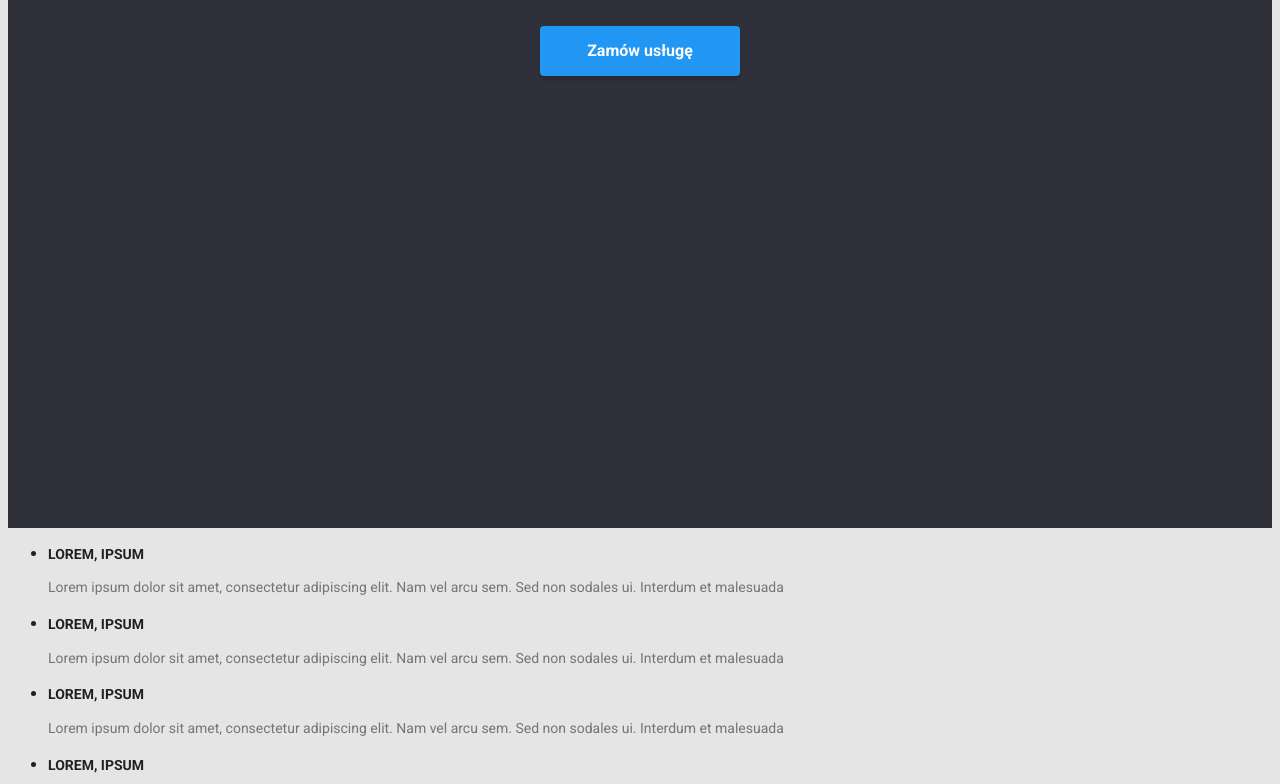
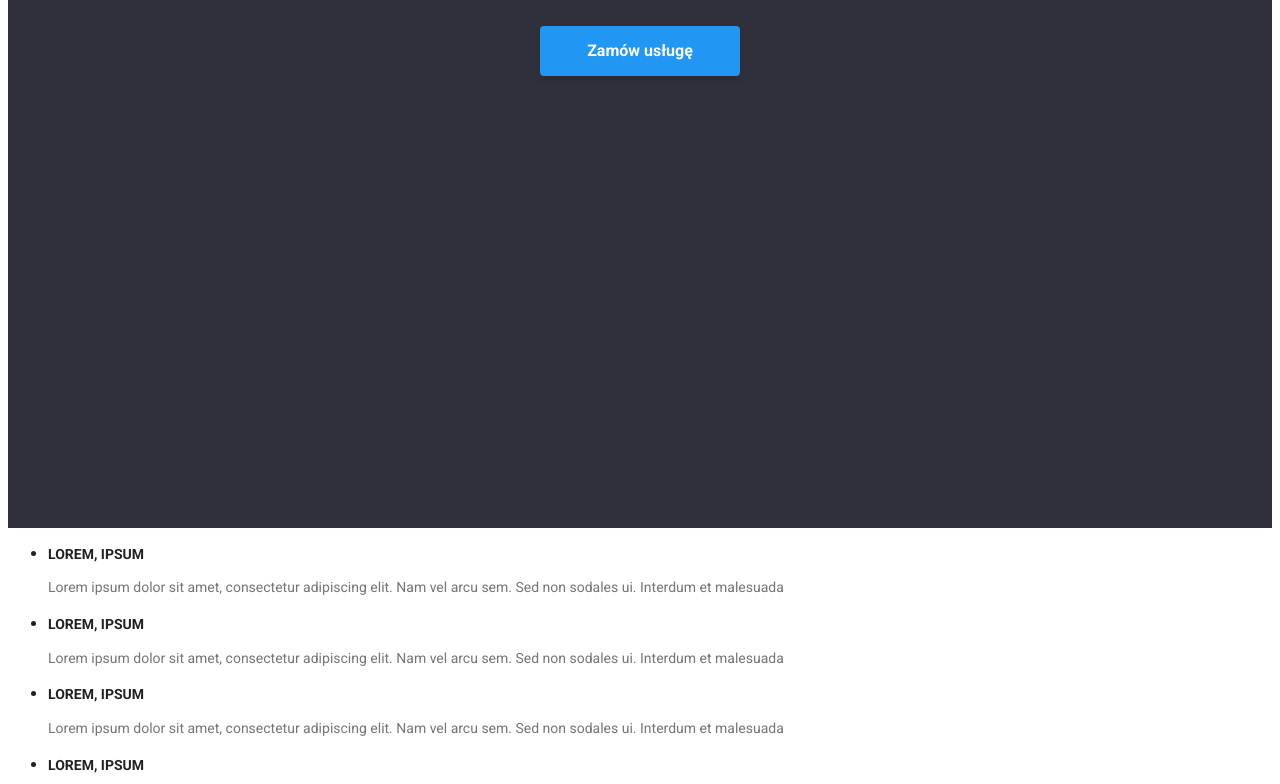
Before and after one commit to krzysztof-kryczka/goit-markup-hw-02, a plain HTML site: page index.html in a window 1280 px wide. Shown: the part 253-1037 px from the top of the page. Drawn offline with Linux system fonts and the light colour scheme.

Commit message:
fixes #4 - remove background from body tag

```diff
--- a/css/styles.css
+++ b/css/styles.css
@@ -16,7 +16,6 @@
 
 body {
     font-family: 'Roboto', sans-serif;
-    background-color: var(--brand-background-light);
     color: var(--brand-color-black);
 }
 
```
